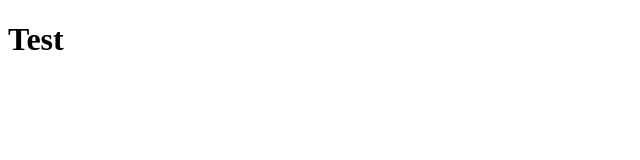
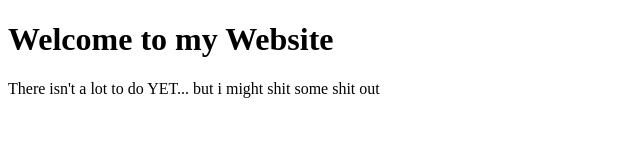
Before and after one commit to ebotdabest/ebotdabest.github.io, a plain HTML site: page index.html in a window 1280 px wide. Shown: the whole page, without its empty margins (0-640 px from the left). Drawn offline with Linux system fonts and the light colour scheme.

Commit message:
Update index.html

```diff
--- a/index.html
+++ b/index.html
@@ -6,6 +6,7 @@
     <title>Hello World</title>
 </head>
 <body>
-    <h1>Test</h1>
+    <h1>Welcome to my Website</h1>
+    <p>There isn't a lot to do YET... but i might shit some shit out</p>
 </body>
 </html>
```
